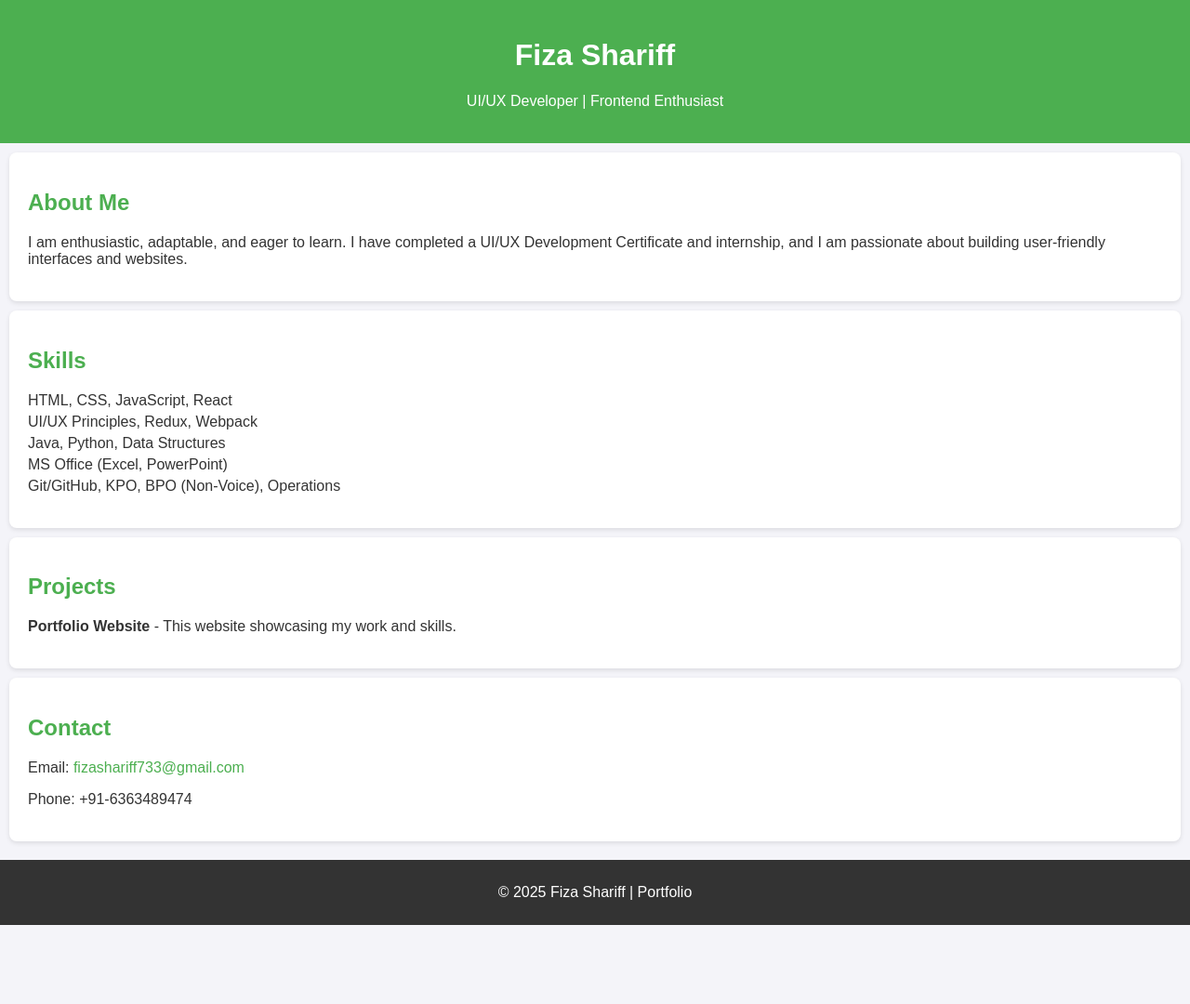
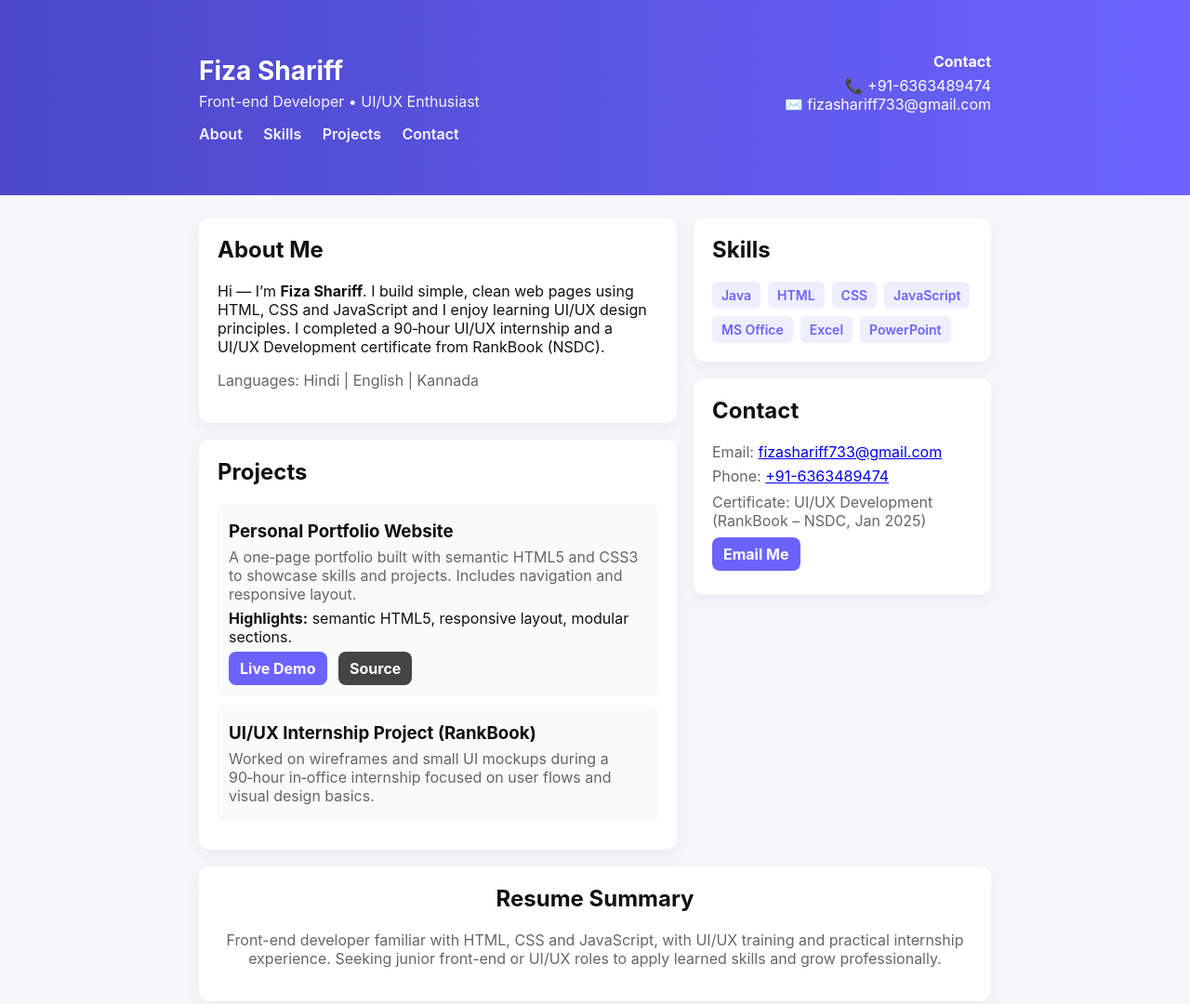
Before and after one commit to fizashariff733-sys/Resume-portfolio, a plain HTML site: page index.html in a window 1280 px wide. Shown: the top 1080 px of the page at 93% size. Before the commit the page ends 995 px from the top, so only its background shows below. Drawn offline with Linux system fonts and the light colour scheme.

Commit message:
Add files via upload

```diff
--- a/index.html
+++ b/index.html
@@ -1,92 +1,135 @@
-<!DOCTYPE html>
+<!doctype html>
 <html lang="en">
 <head>
-  <meta charset="UTF-8">
-  <meta name="viewport" content="width=device-width, initial-scale=1.0">
-  <title>Fiza Shariff - Portfolio</title>
+  <meta charset="utf-8" />
+  <meta name="viewport" content="width=device-width,initial-scale=1" />
+  <title>Fiza Shariff — Portfolio</title>
+  <meta name="description" content="Portfolio of Fiza Shariff — Front-end & UI/UX enthusiast" />
   <style>
-    body {
-      font-family: Arial, sans-serif;
-      margin: 0;
-      padding: 0;
-      background: #f4f4f9;
-      color: #333;
-    }
-    header {
-      background: #4CAF50;
-      color: white;
-      padding: 20px;
-      text-align: center;
-    }
-    section {
-      padding: 20px;
-      margin: 10px;
-      background: white;
-      border-radius: 8px;
-      box-shadow: 0px 2px 5px rgba(0,0,0,0.1);
-    }
-    h2 {
-      color: #4CAF50;
-    }
-    ul {
-      list-style-type: none;
-      padding: 0;
-    }
-    ul li {
-      margin: 5px 0;
-    }
-    footer {
-      text-align: center;
-      padding: 10px;
-      background: #333;
-      color: white;
-      margin-top: 20px;
-    }
-    a {
-      color: #4CAF50;
-      text-decoration: none;
-    }
+    :root{--accent:#6c63ff;--bg:#f7f7fb;--card:#ffffff;--muted:#666}
+    *{box-sizing:border-box}
+    body{font-family:Inter,Arial,Helvetica,sans-serif;margin:0;background:var(--bg);color:#111}
+    header{background:linear-gradient(90deg,#4b47c8 0%,#6c63ff 100%);color:#fff;padding:32px 20px}
+    .container{max-width:900px;margin:0 auto;padding:24px}
+    .hero{display:flex;gap:20px;align-items:center}
+    .hero .name{font-size:28px;font-weight:700;margin:0}
+    .hero .tag{margin:6px 0 0;color:rgba(255,255,255,0.92)}
+    nav{margin-top:12px}
+    nav a{color:rgba(255,255,255,0.95);margin-right:18px;text-decoration:none;font-weight:600}
+
+    main{padding:30px 20px}
+    section{background:var(--card);padding:20px;border-radius:12px;box-shadow:0 6px 18px rgba(20,20,50,0.06);margin-bottom:18px}
+    h2{margin-top:0}
+
+    .two-col{display:grid;grid-template-columns:1fr 320px;gap:18px}
+    .skills ul{list-style:none;padding:0;margin:0;display:flex;flex-wrap:wrap;gap:8px}
+    .skills li{background:#eef; color:var(--accent);padding:6px 10px;border-radius:6px;font-weight:600;font-size:14px}
+
+    .contact p{margin:6px 0;color:var(--muted)}
+    .projects .card{padding:12px;border-radius:8px;background:#fafafa;margin-bottom:10px}
+    .btn{display:inline-block;padding:8px 12px;border-radius:8px;background:var(--accent);color:#fff;text-decoration:none;font-weight:700}
+
+    footer{padding:18px 0;text-align:center;color:var(--muted);font-size:14px}
+
+    /* responsive */
+    @media (max-width:800px){.two-col{grid-template-columns:1fr}nav{margin-top:10px}}
   </style>
 </head>
 <body>
   <header>
-    <h1>Fiza Shariff</h1>
-    <p>UI/UX Developer | Frontend Enthusiast</p>
+    <div class="container">
+      <div class="hero">
+        <div>
+          <h1 class="name">Fiza Shariff</h1>
+          <div class="tag">Front-end Developer • UI/UX Enthusiast</div>
+        </div>
+        <div style="margin-left:auto;text-align:right">
+          <div style="font-weight:700">Contact</div>
+          <div style="margin-top:6px">📞 <a href="tel:+916363489474" style="color:inherit;text-decoration:none">+91-6363489474</a></div>
+          <div>✉️ <a href="mailto:fizashariff733@gmail.com" style="color:inherit;text-decoration:none">fizashariff733@gmail.com</a></div>
+        </div>
+      </div>
+      <nav>
+        <a href="#about">About</a>
+        <a href="#skills">Skills</a>
+        <a href="#projects">Projects</a>
+        <a href="#contact">Contact</a>
+      </nav>
+    </div>
   </header>
 
-  <section>
+  <main class="container">
+    <div class="two-col">
+      <div>
+        <section id="about">
           <h2>About Me</h2>
-    <p>
-      I am enthusiastic, adaptable, and eager to learn. I have completed a UI/UX Development Certificate and internship, and I am passionate about building user-friendly interfaces and websites.
-    </p>
+          <p>Hi — I’m <strong>Fiza Shariff</strong>. I build simple, clean web pages using HTML, CSS and JavaScript and I enjoy learning UI/UX design principles. I completed a 90‑hour UI/UX internship and a UI/UX Development certificate from RankBook (NSDC).</p>
+          <p style="margin-top:8px;color:var(--muted)">Languages: Hindi | English | Kannada</p>
         </section>
 
-  <section>
+        <section id="projects" class="projects">
+          <h2>Projects</h2>
+
+          <div class="card">
+            <h3 style="margin:6px 0">Personal Portfolio Website</h3>
+            <p style="margin:6px 0;color:var(--muted)">A one‑page portfolio built with semantic HTML5 and CSS3 to showcase skills and projects. Includes navigation and responsive layout.</p>
+            <p style="margin:6px 0"><strong>Highlights:</strong> semantic HTML5, responsive layout, modular sections.</p>
+            <!-- Replace the # with your live link once hosted -->
+            <a class="btn" href="#">Live Demo</a>
+            <a class="btn" style="background:#444;margin-left:8px" href="#">Source</a>
+          </div>
+
+          <div class="card">
+            <h3 style="margin:6px 0">UI/UX Internship Project (RankBook)</h3>
+            <p style="margin:6px 0;color:var(--muted)">Worked on wireframes and small UI mockups during a 90‑hour in‑office internship focused on user flows and visual design basics.</p>
+          </div>
+
+        </section>
+
+      </div>
+
+      <aside>
+        <section id="skills" class="skills">
           <h2>Skills</h2>
           <ul>
-      <li>HTML, CSS, JavaScript, React</li>
-      <li>UI/UX Principles, Redux, Webpack</li>
-      <li>Java, Python, Data Structures</li>
-      <li>MS Office (Excel, PowerPoint)</li>
-      <li>Git/GitHub, KPO, BPO (Non-Voice), Operations</li>
+            <li>Java</li>
+            <li>HTML</li>
+            <li>CSS</li>
+            <li>JavaScript</li>
+            <li>MS Office</li>
+            <li>Excel</li>
+            <li>PowerPoint</li>
           </ul>
         </section>
 
-  <section>
-    <h2>Projects</h2>
-    <ul>
-      <li><b>Portfolio Website</b> - This website showcasing my work and skills.</li>
-    </ul>
-  </section>
-
-  <section>
+        <section style="margin-top:14px" class="contact" id="contact">
           <h2>Contact</h2>
           <p>Email: <a href="mailto:fizashariff733@gmail.com">fizashariff733@gmail.com</a></p>
-    <p>Phone: +91-6363489474</p>
+          <p>Phone: <a href="tel:+916363489474">+91-6363489474</a></p>
+          <p style="margin-top:8px;color:var(--muted)">Certificate: UI/UX Development (RankBook – NSDC, Jan 2025)</p>
+          <p style="margin-top:8px"><a class="btn" href="mailto:fizashariff733@gmail.com?subject=Portfolio%20Contact">Email Me</a></p>
         </section>
+      </aside>
+    </div>
+
+    <section style="text-align:center">
+      <h2>Resume Summary</h2>
+      <p style="color:var(--muted)">Front-end developer familiar with HTML, CSS and JavaScript, with UI/UX training and practical internship experience. Seeking junior front-end or UI/UX roles to apply learned skills and grow professionally.</p>
+    </section>
+  </main>
 
   <footer>
-    <p>© 2025 Fiza Shariff | Portfolio</p>
+    <div class="container">© 2025 Fiza Shariff • Built with HTML & CSS</div>
   </footer>
+
+  <script>
+    // Smooth scrolling for internal links
+    document.querySelectorAll('a[href^="#"]').forEach(a=>{
+      a.addEventListener('click',function(e){
+        const target = document.querySelector(this.getAttribute('href'));
+        if(target){e.preventDefault();target.scrollIntoView({behavior:'smooth',block:'start'});}
+      });
+    });
+  </script>
 </body>
 </html>
```
Lines whose indentation alone changed are shown as unchanged.
